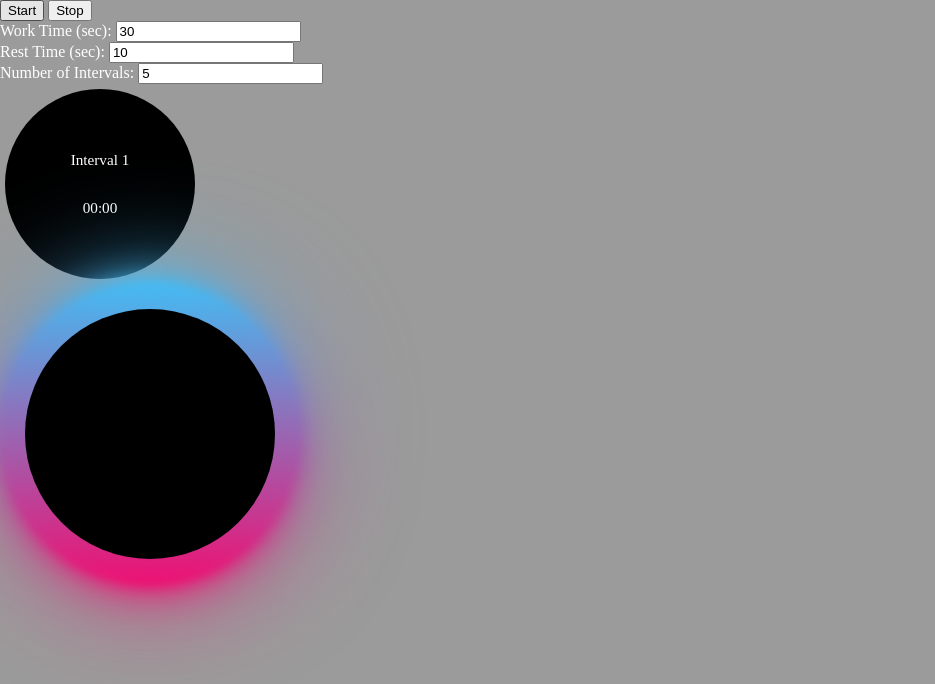
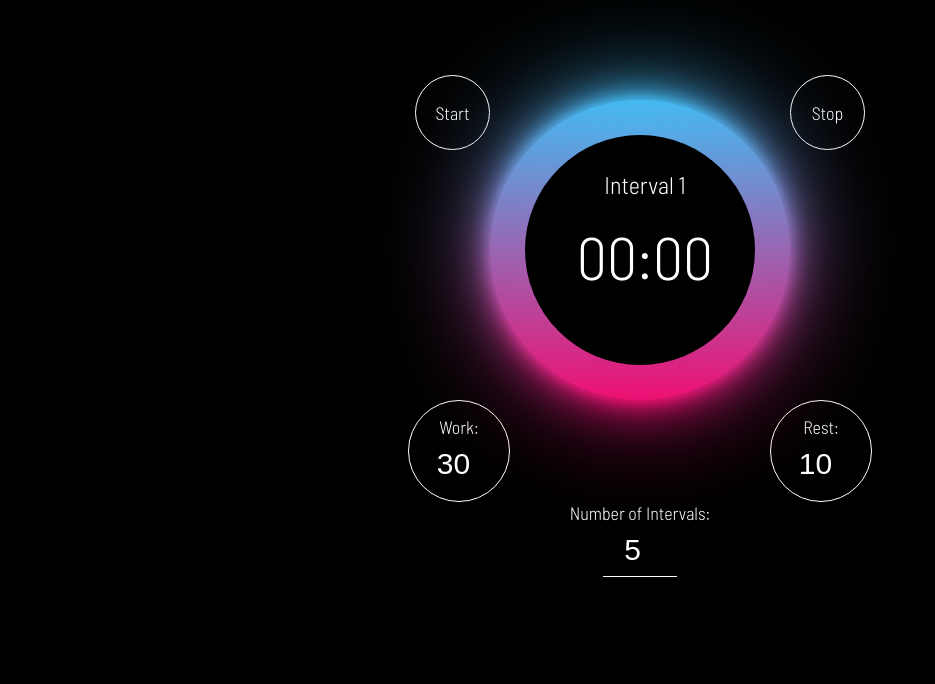
Before and after one commit to EmilyJarecki/intervaltimer, a plain HTML site: page index.html in a window 1280 px wide. Shown: the whole page, without its empty margins (0-935 px from the left). Drawn offline with Linux system fonts and the light colour scheme.

Commit message:
styling complete

```diff
--- a/index.html
+++ b/index.html
@@ -7,33 +7,52 @@
     <title>Buttons and Gizmos</title>
     <script src="./main.js" defer></script>
     <link rel="stylesheet" href="style.css" />
+    <link
+      href="https://fonts.googleapis.com/css2?family=Barlow+Semi+Condensed:wght@300&display=swap"
+      rel="stylesheet"
+    />
   </head>
 
   <body>
-    <button id="start">Start</button>
+    <div class="initiates">
+      <button class="start" id="start">Start</button>
       <button id="stop">Stop</button>
-    <div>
-      <label>Work Time (sec):</label>
-      <input type="number" id="work-time" value="30" />
     </div>
-    <div>
-      <label>Rest Time (sec):</label>
-      <input type="number" id="rest-time" value="10" />
-    </div>
-    <div>
-      <label>Number of Intervals:</label>
-      <input type="number" id="num-intervals" value="5" />
-    </div>
-    <div class="sum" id="sum">
+
     <p id="intervalnum">Interval 1</p>
     <p id="timer">00:00</p>
-    </div>
-
+    <div class="circle-container">
       <div class="circle">
         <span></span>
         <span></span>
         <span></span>
         <span></span>
       </div>
+    </div>
+    <div class="allinputs-container">
+      <div class="allinputs">
+        <div class="inputs">
+          <div class="work">
+            <div id="work">
+              <label>Work:</label>
+              <input type="number" id="work-time" value="30" />
+            </div>
+          </div>
+          <div class="rest">
+            <div id="rest">
+              <label>Rest:</label>
+              <input type="number" id="rest-time" value="10" />
+            </div>
+          </div>
+        </div>
+      </div>
+      <div class="interval-container">
+        <label class="num-of-int">Number of Intervals:</label>
+        <div class="intervalnum-cont">
+                  <input type="number" id="num-intervals" value="5" />
+
+        </div>
+      </div>
+    </div>
   </body>
 </html>
--- a/main.js
+++ b/main.js
@@ -26,11 +26,11 @@ function displayTimer() {
   if (!isResting && interval >= workTime) {
     isResting = true;
     interval = 0;
-    document.getElementById("timer").style.color = "red";
+    document.getElementById("timer").style.color = "#ff0066";
   } else if (isResting && interval >= restTime) {
     isResting = false;
     interval = 0;
-    document.getElementById("timer").style.color = "black";
+    document.getElementById("timer").style.color = "white";
     currentInterval++;
   }
 
@@ -42,12 +42,6 @@ function displayTimer() {
 
   interval++;
 }
-  let bod = document.querySelector(".sum")
-  bod.addEventListener("click", pulse)
-  bod.classList.toggle("sum-active")
-  function pulse(){
-    bod.classList.toggle("sum-active")
-  }
 
 
 document.getElementById("start").addEventListener("click", function() {
@@ -65,6 +59,5 @@ document.getElementById("stop").addEventListener("click", function() {
   clearInterval(timer);
 })
 
-
-
-const button = document.querySelector(".circle")
+const area = document.querySelector("sum")
+area.classList.toggle("sum:active")
--- a/style.css
+++ b/style.css
@@ -1,63 +1,42 @@
 body {
   margin: 0;
   padding: 0;
-    background-color: rgba(0, 0, 0, 0.393);
-    color: white
+  background-color: rgb(0, 0, 0);
+  color: white;
+  font-family: 'Barlow Semi Condensed', sans-serif;
 }
-.circle{
+.circle-container{
+  display: flex;
+  justify-content: center;
+}
+.circle {
   position: relative;
   width: 300px;
   height: 300px;
-    /* the two colors  */
-    /* what makes it a circle */
   border-radius: 50%;
-    /* determines when the animation completes */
-    /* animation: animate 1s linear infinite; */
+  background: linear-gradient(#33ccff, #ff0066);
+  animation: animate 1s linear infinite;
+
+  top: 100px;
 }
-
-.sum{
-    width: 200px;
-    height: 200px;
-    border-radius: 50%;
-    background-color: black;
+#timer, #intervalnum{
+  color: white;
+  position: absolute;
+  bottom: 300px;
+  z-index: 999;
+  width: 100%;
+  margin: 0 auto;
+  left: 5px;
+  font-size: 60px;
   display: flex;
   justify-content: center;
-    align-items: center;
-    flex-direction: column;
-    box-shadow: 0 0 0 0 rgba(0, 0, 0, 1);
-	transform: scale(1);
 }
-
-.sum-active{
-    width: 200px;
-    height: 200px;
-    border-radius: 50%;
-    background-color: black;
-    display: flex;
-    justify-content: center;
-    align-items: center;
-    flex-direction: column;
-    box-shadow: 0 0 0 0 rgba(0, 0, 0, 1);
-	transform: scale(1);
-	animation: pulse 1s infinite;
+#timer{
+  top: 220px;
 }
-
-
-@keyframes pulse {
-	0% {
-		transform: scale(0.95);
-		box-shadow: 0 0 0 0 rgba(0, 0, 0, 0.7);
-	}
-
-	70% {
-		transform: scale(1);
-		box-shadow: 0 0 0 10px rgba(0, 0, 0, 0);
-	}
-
-	100% {
-		transform: scale(0.95);
-		box-shadow: 0 0 0 0 rgba(0, 0, 0, 0);
-	}
+#intervalnum{
+  top: 170px;
+  font-size: 24px;
 }
 
 @keyframes animate {
@@ -65,23 +44,20 @@ body {
     transform: rotate(0deg);
   }
   to {
-        /* if it were for example 180 it woudl stop at the bottom and 'glitch' to the top */
-        transform: rotate(360deg)
+    transform: rotate(360deg);
   }
 }
 
-.circle::after{
-    content: '';
-    /* this puts a 'square' on top of our previous shape */
+.circle::after {
+  content: "";
   position: absolute;
-    top: 25px;
-    right: 25px;
-    bottom: 25px;
-    left: 25px;
+  top: 35px;
+  right: 35px;
+  bottom: 35px;
+  left: 35px;
   background-color: black;
   border-radius: 50%;
 }
-
 .circle span {
   position: absolute;
   width: 100%;
@@ -90,16 +66,110 @@ body {
   border-radius: 50%;
 }
 
-.circle span:nth-child(1){
+.circle span:nth-child(1) {
   filter: blur(5px);
 }
-.circle span:nth-child(2){
+.circle span:nth-child(2) {
   filter: blur(10px);
 }
-.circle span:nth-child(3){
+.circle span:nth-child(3) {
   filter: blur(20px);
 }
-/* these children make it increasingly blurry */
-.circle span:nth-child(4){
+.circle span:nth-child(4) {
   filter: blur(55px);
 }
+.initiates{
+  display: flex;
+  justify-content: center;
+  position:absolute;
+  width: 100%;
+  top: 75px;
+}
+#start, #stop{
+  color: white;
+  background-color: black;
+  text-decoration: none;
+  border: none;
+  border-radius: 50%;
+  font-size: 18px;
+  width: 75px;
+  height: 75px;
+  padding: 15px;
+  border: 1px solid white;
+  margin: 0 150px 0 150px;
+  font-family: 'Barlow Semi Condensed', sans-serif;;
+}
+
+.inputs{
+  display: flex;
+}
+input{
+    justify-content: flex-end;
+  display: flex;
+  background-color: transparent;
+  border: none;
+}
+.allinputs{
+  display:flex;
+  justify-content: center;
+  margin-top: 100px;
+}
+.interval-container{
+  display: flex;
+  justify-content: center;
+  flex-direction: column;
+}
+.work, .rest {
+  margin: 0px 130px 0px 130px;
+  width: 100px;
+  height: 100px;
+  border: 1px solid white;
+  border-radius: 50%;
+  display: flex;
+  flex-direction: column;
+  font-size: 18px;
+}
+label{
+  display: flex;
+  justify-content: center;
+}
+#rest, #work{
+  margin-top: 15px;
+}
+#work-time, #rest-time{
+  margin: 0;
+  width: 100%;
+  height: 50px;
+  color: white;
+  outline: none;
+  font-size: 30px;
+  text-align: center;
+}
+input::placeholder{
+  border: none;
+  text-align: center;
+}
+.interval-container{
+  display: flex;
+  justify-content: center;
+}
+#num-intervals {
+  border-bottom: 1px solid white;
+  width: 70px;
+  height: 50px;
+  display: flex;
+  justify-content: center;
+  outline: none;
+  color: white;
+  font-size: 30px;
+  text-align: center;
+}
+.num-of-int{
+  font-size: 18px;;
+}
+.intervalnum-cont{
+  display: flex;
+  justify-content: center;
+  font-size: 30px;
+  text-align: center;
+}
```
Lines whose indentation alone changed are shown as unchanged.
